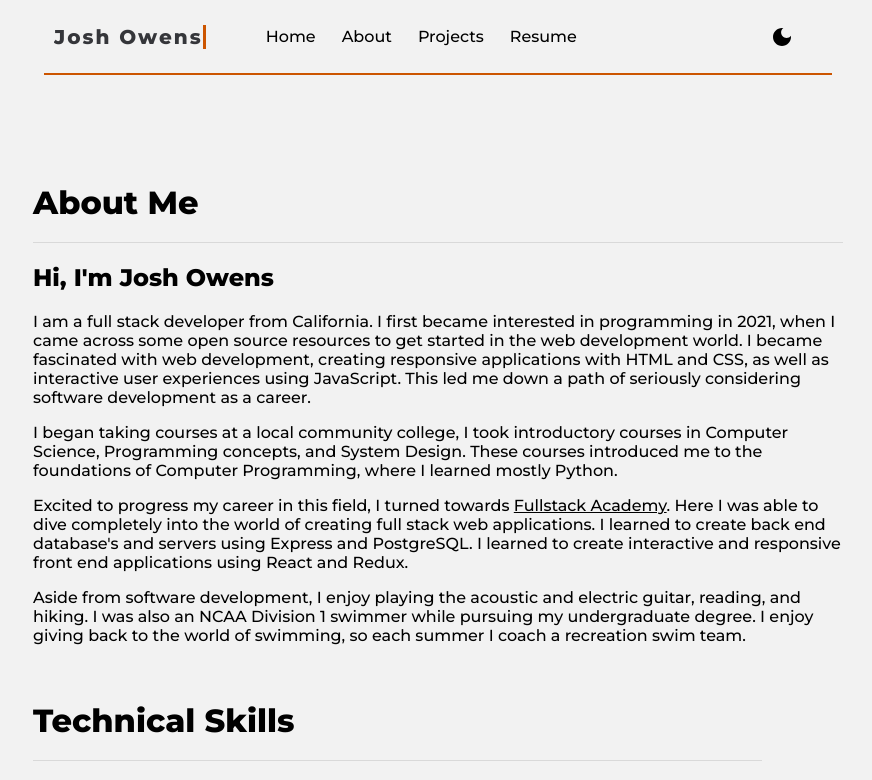
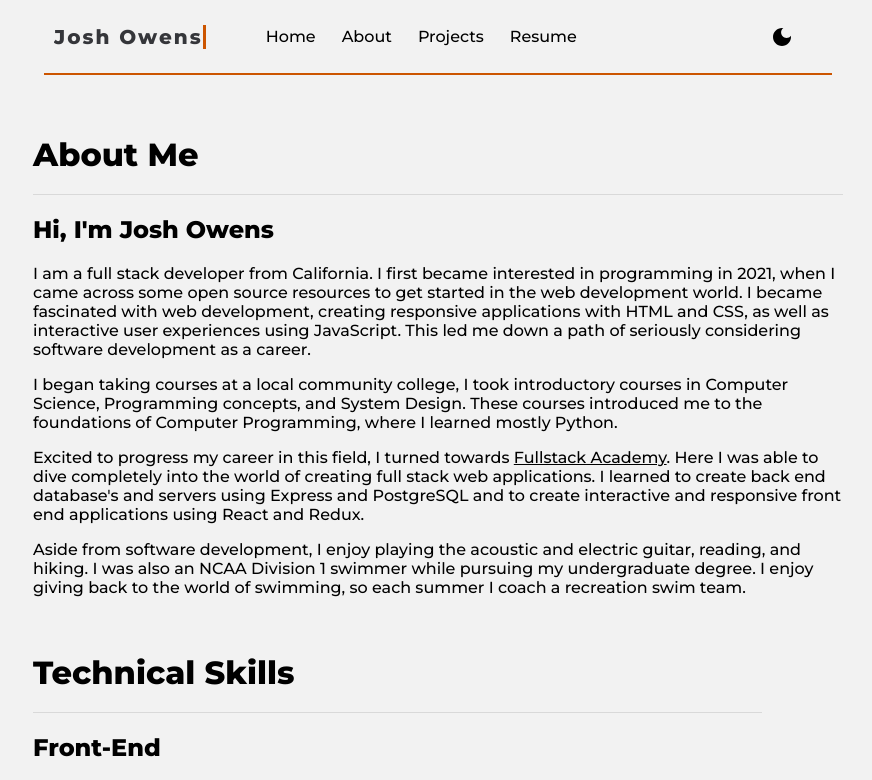
Before and after one commit to Joshowens16/portfolio, a React (Vite) app: page /about in a window 1280 px wide. Shown: the top 780 px of the page, without its empty margins (202-1074 px from the left). Built offline with nearby package versions, Linux system fonts and the light colour scheme.

Commit message:
fixed an h1 margin

```diff
--- a/src/components/About/About.tsx
+++ b/src/components/About/About.tsx
@@ -53,8 +53,8 @@ const About = () => {
             Fullstack Academy
           </a>
           . Here I was able to dive completely into the world of creating full stack web applications. I learned to
-          create back end database's and servers using Express and PostgreSQL. I learned to create interactive and
-          responsive front end applications using React and Redux.
+          create back end database's and servers using Express and PostgreSQL and to create interactive and responsive
+          front end applications using React and Redux.
         </p>
         <p>
           Aside from software development, I enjoy playing the acoustic and electric guitar, reading, and hiking. I was
--- a/src/components/About/about.css
+++ b/src/components/About/about.css
@@ -2,7 +2,7 @@
   display: flex;
   flex-direction: column;
   align-items: center;
-  margin-top: 96px;
+  margin-top: 48px;
   min-height: 50vh;
   /* border-left: 1px solid rgba(0, 0, 0, 0.1);
   border-right: 1px solid rgba(0, 0, 0, 0.1); */
@@ -13,7 +13,7 @@
   display: flex;
   flex-direction: column;
   align-items: center;
-  margin-top: 96px;
+  margin-top: 48px;
   min-height: 50vh;
   /* border-left: 1px solid rgba(0, 0, 0, 0.1);
   border-right: 1px solid rgba(0, 0, 0, 0.1); */
@@ -125,6 +125,13 @@
   padding-bottom: 20px;
   margin-top: 40px;
 }
+.technicalDark h1 {
+  margin: 0;
+  width: 90%;
+  border-bottom: 1px solid rgba(0, 0, 0, 0.1);
+  padding-bottom: 20px;
+  margin-top: 40px;
+}
 .technical li {
   padding: 1px;
 }
@@ -191,10 +198,15 @@ i {
   .technicalLight {
     color: black;
     width: 90%;
+    /* margin-top: 48px; */
   }
   .technicalDark {
     color: white;
     width: 90%;
+    /* margin-top: 48px; */
+  }
+  .technicalDark h1 {
+    margin-top: 48px;
   }
   .frontend {
     display: flex;
```
